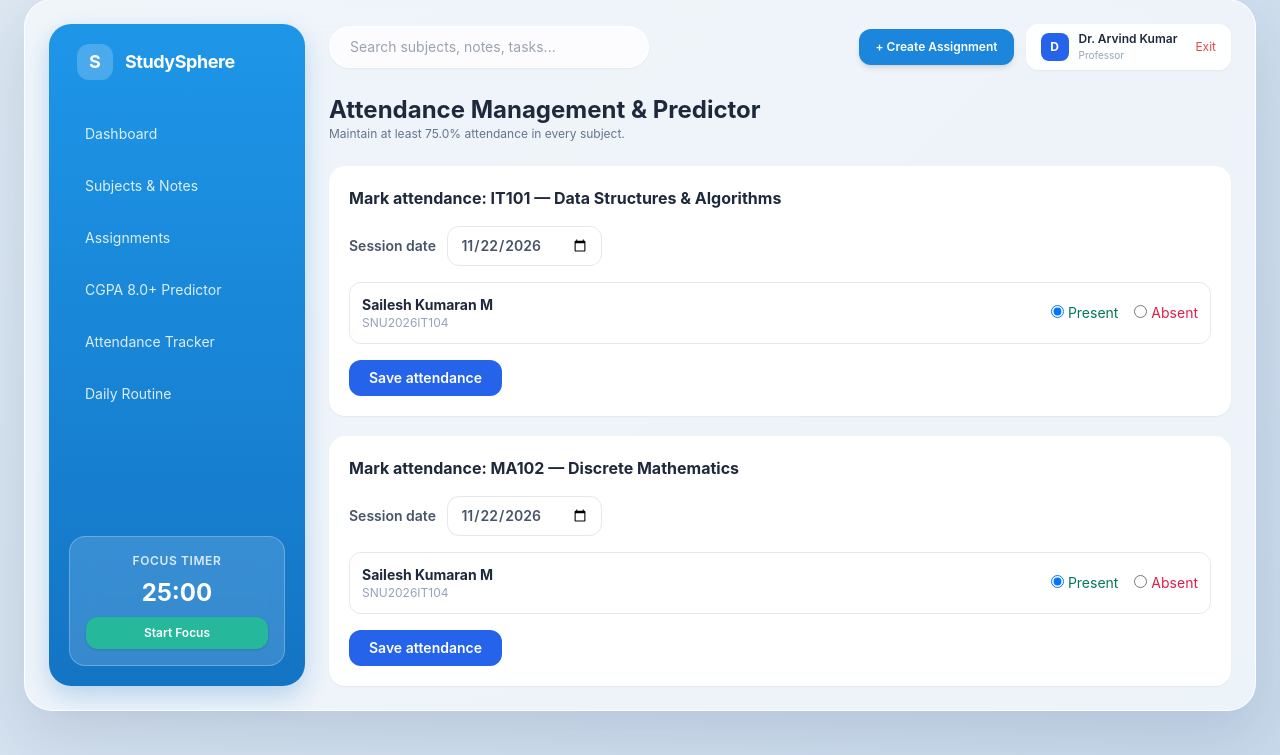
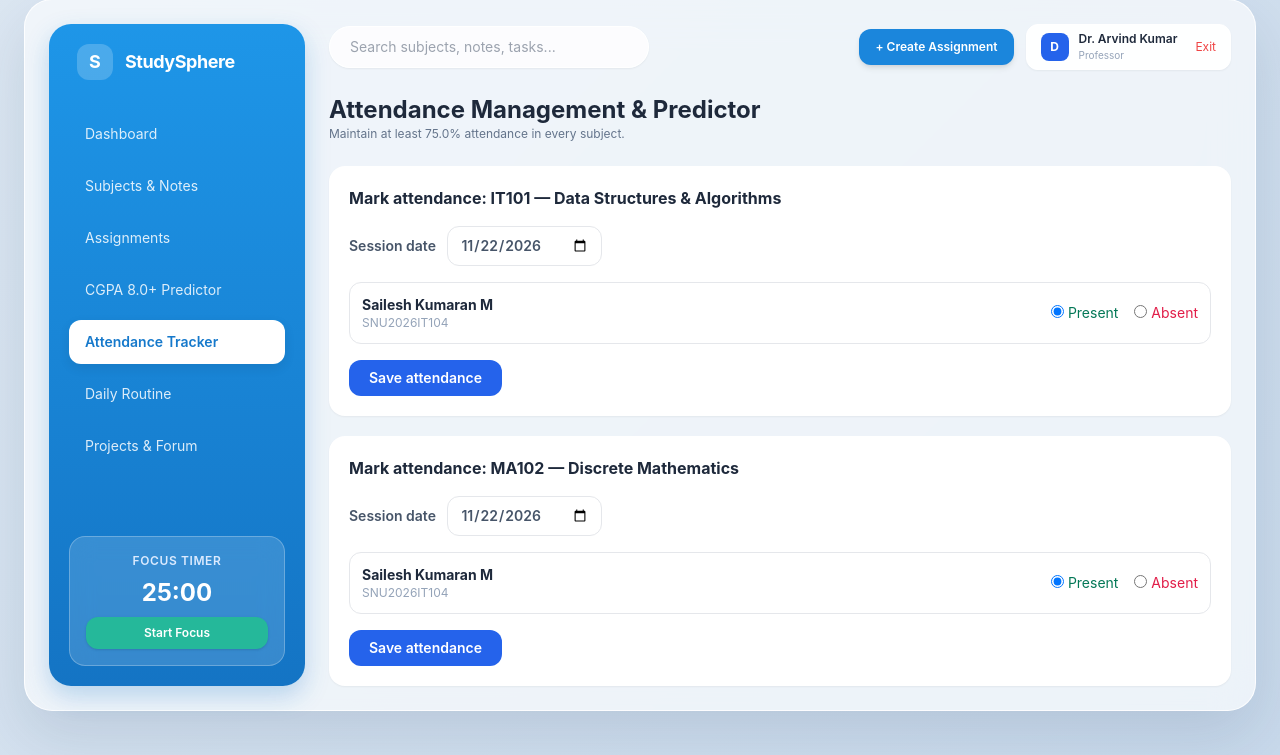
Before and after one commit to pizzasslice/StudySphere, a Flask app: page /attendance in a window 1280 px wide. Shown: the part 45-800 px from the top of the page. Run offline with Flask 3, Linux system fonts and the light colour scheme; a user stored in the database is signed in; some libraries are stand-ins or nearby versions.

Commit message:
Update templates/base.html

```diff
--- a/templates/base.html
+++ b/templates/base.html
@@ -33,14 +33,17 @@
                     <a href="{{ url_for('assignments') }}" class="flex items-center gap-3 px-4 py-3 rounded-xl {{ 'nav-item-active' if active_page == 'assignments' else 'text-white/85 hover:bg-white/10' }}">
                         <span>Assignments</span>
                     </a>
-                    <a href="{{ url_for('module_b.cgpa') }}" class="flex items-center gap-3 px-4 py-3 rounded-xl text-white/85 hover:bg-white/10">
+                    <a href="{{ url_for('module_b.cgpa') }}" class="flex items-center gap-3 px-4 py-3 rounded-xl {{ 'nav-item-active' if active_page == 'cgpa' else 'text-white/85 hover:bg-white/10' }}">
                         <span>CGPA 8.0+ Predictor</span>
                     </a>
-                    <a href="{{ url_for('module_b.attendance') }}" class="flex items-center gap-3 px-4 py-3 rounded-xl text-white/85 hover:bg-white/10">
+                    <a href="{{ url_for('module_b.attendance') }}" class="flex items-center gap-3 px-4 py-3 rounded-xl {{ 'nav-item-active' if active_page == 'attendance' else 'text-white/85 hover:bg-white/10' }}">
                         <span>Attendance Tracker</span>
                     </a>
-                    <a href="#routines" class="flex items-center gap-3 px-4 py-3 rounded-xl text-white/85 hover:bg-white/10">
+                    <a href="{{ url_for('module_c.routines_tracker') }}" class="flex items-center gap-3 px-4 py-3 rounded-xl {{ 'nav-item-active' if active_page == 'routines' else 'text-white/85 hover:bg-white/10' }}">
                         <span>Daily Routine</span>
+                    </a>
+                    <a href="{{ url_for('module_c.projects_forum') }}" class="flex items-center gap-3 px-4 py-3 rounded-xl {{ 'nav-item-active' if active_page == 'collaborate' else 'text-white/85 hover:bg-white/10' }}">
+                        <span>Projects & Forum</span>
                     </a>
                 </nav>
             </div>
```
